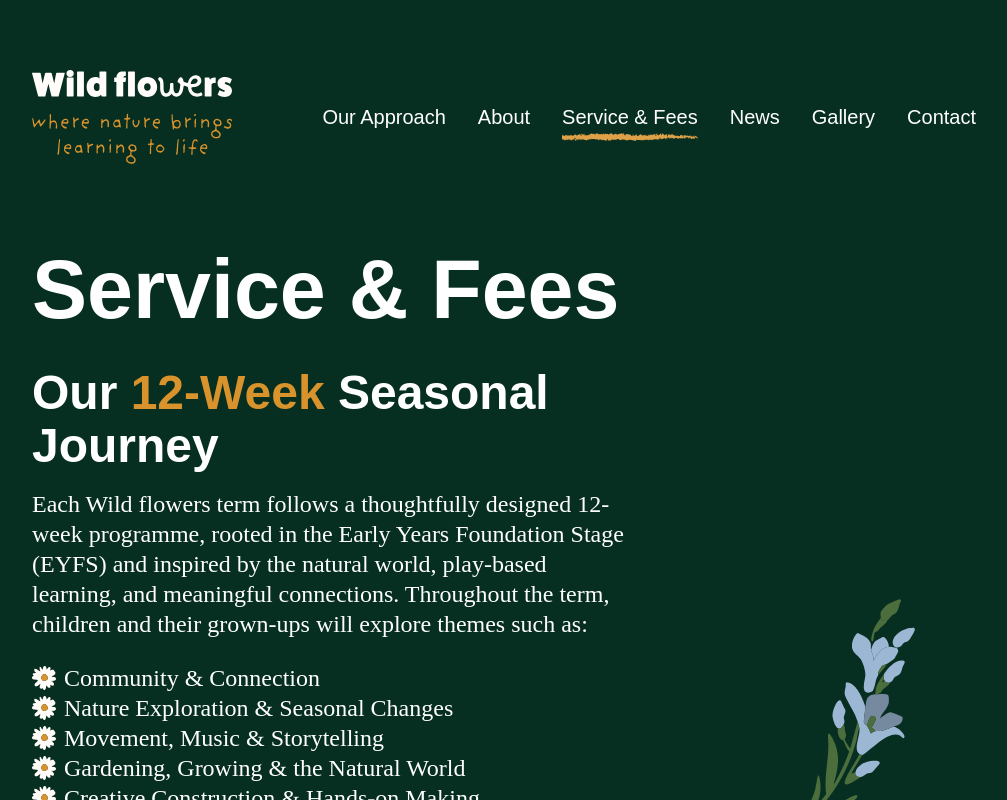
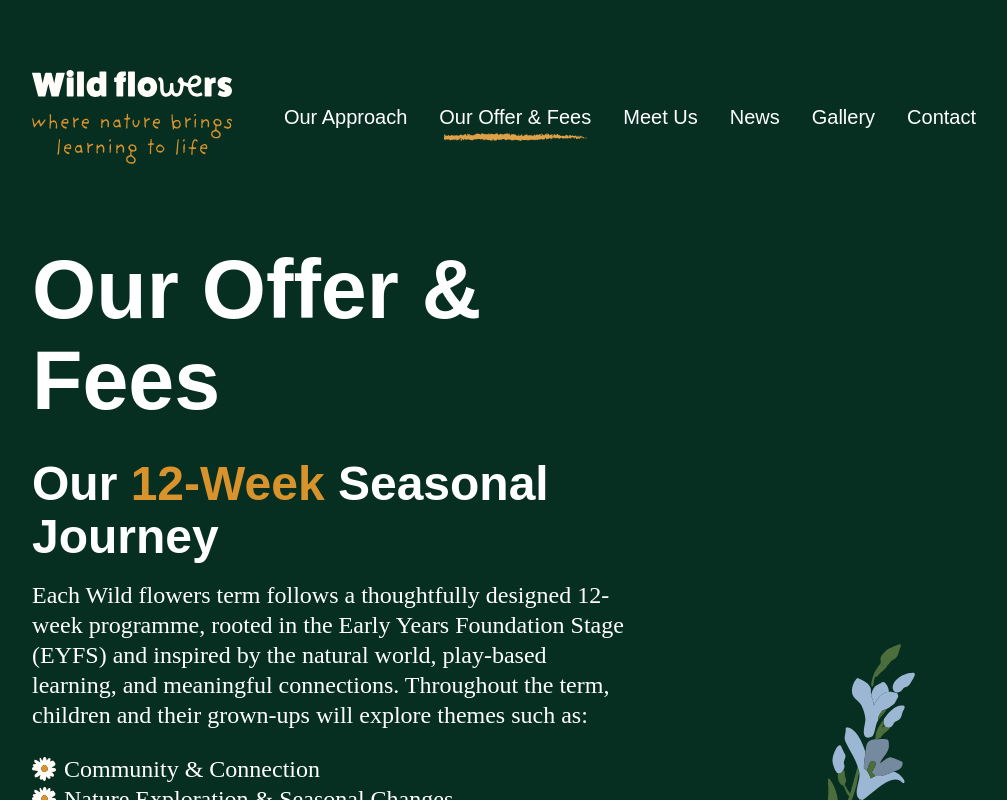
Before and after one commit to nick980v/wildflowers, a Next.js app: page /fees in a window 1280 px wide. Shown: the top 800 px of the page, without its empty margins (136-1143 px from the left). Built offline with nearby package versions, Linux system fonts and the light colour scheme; a web font is replaced by a local one.

Commit message:
content updates

```diff
--- a/src/app/about/page.js
+++ b/src/app/about/page.js
@@ -16,7 +16,7 @@ export default function About() {
       <div className={styles.container}>
         <div className={styles.contentContainer}>
           <h1 className={styles.heading}>
-            About <span style={{ color: "#D9932C" }}>Us</span>
+            Meet <span style={{ color: "#D9932C" }}>Us</span>
           </h1>
           <p className={styles.text}>
             Claudine is the heart behind Wild flowers – a passionate and
--- a/src/app/fees/page.js
+++ b/src/app/fees/page.js
@@ -16,7 +16,7 @@ export default function Fees() {
       <Header />
       <div className={styles.container}>
         <div className={styles.contentContainer}>
-          <h1 className={styles.heading}>Service & Fees</h1>
+          <h1 className={styles.heading}>Our Offer & Fees</h1>
           <h1 className={styles.subHeading}>
             Our <span className={styles.headingHighlight}>12-Week</span>{" "}
             Seasonal Journey
@@ -143,47 +143,37 @@ export default function Fees() {
           </div>
         </div>
       </div>
-      <div style={{ marginTop: "3rem" }}>
-        <h1 className={styles.subHeading}>The Offer</h1>
-        <p className={styles.text}>
-          Our creative, nature-inspired sessions follow a carefully designed
-          12-week program, rooted in the Early Years Foundation Stage (EYFS)
-          curriculum. Through hands-on experiences, storytelling, movement, and
-          outdoor play, children are encouraged to develop confidence,
-          independence, and a deep love for learning at their own pace and in
-          their own unique way.
-        </p>
       <div className={styles.container}>
         <div>
           <h1 className={styles.subHeading}>Fees</h1>
           <p className={styles.text}>
             Each 2.5 hour Wild flowers session is{" "}
-              <span style={{ color: "#D9932C" }}>£15</span>, and this fee
-              includes all the resources required for an engaging and creative
-              experience. Adults attend for free, making it a wonderful
-              opportunity to connect, play, and explore alongside your child.
+            <span style={{ color: "#D9932C" }}>£15</span>, and this fee includes
+            all the resources required for an engaging and creative experience.
+            Adults attend for free, making it a wonderful opportunity to
+            connect, play, and explore alongside your child.
           </p>
           <p className={styles.text}>
             Bringing more than one little explorer? Get in touch to find out
             about our sibling offers!
           </p>
           <p className={styles.text}>
-              Parents have the flexibility to pay as they go or to prepay
-              sessions upfront. If you choose the prepayment option, you&apos;ll
-              receive a <span style={{ color: "#D9932C" }}>10% discount</span>{" "}
-              along with a free welcome pack—which includes a Wild flowers
-              drawstring bag, a name tag, a magnifying glass, and many
-              surprises! For families who prefer to pay weekly, the welcome pack
-              is available for <span style={{ color: "#D9932C" }}>£15</span>.
+            Parents have the flexibility to pay as they go or to prepay sessions
+            upfront. If you choose the prepayment option, you&apos;ll receive a{" "}
+            <span style={{ color: "#D9932C" }}>10% discount</span> along with a
+            free welcome pack—which includes a Wild flowers drawstring bag, a
+            name tag, a magnifying glass, and many surprises! For families who
+            prefer to pay weekly, the welcome pack is available for{" "}
+            <span style={{ color: "#D9932C" }}>£15</span>.
           </p>
           <p className={styles.text}>
             Additionally, our lunchtime session is offered at{" "}
-              <span style={{ color: "#D9932C" }}>£5</span> per child, providing
-              a wonderful opportunity for extra community connection
+            <span style={{ color: "#D9932C" }}>£5</span> per child, providing a
+            wonderful opportunity for extra community connection
           </p>
           <p className={styles.text}>
-              For queries relating to fees and payment, please get in touch
-              using the details provided on our{" "}
+            For queries relating to fees and payment, please get in touch using
+            the details provided on our{" "}
             <Link
               href="/contact"
               style={{ color: "#D9932C", textDecoration: "none" }}
@@ -201,7 +191,6 @@ export default function Fees() {
           className={styles.lavender}
         />
       </div>
-      </div>
       <Footer />
     </main>
   );
--- a/src/components/Header.js
+++ b/src/components/Header.js
@@ -144,13 +144,13 @@ const Header = () => {
           </NavLink>
         </li>
         <li>
-          <NavLink href="/about" $isActive={pathname === "/about"}>
-            <NavHeading>About</NavHeading>
+          <NavLink href="/fees" $isActive={pathname === "/fees"}>
+            <NavHeading>Our Offer & Fees</NavHeading>
           </NavLink>
         </li>
         <li>
-          <NavLink href="/fees" $isActive={pathname === "/fees"}>
-            <NavHeading>Service & Fees</NavHeading>
+          <NavLink href="/about" $isActive={pathname === "/about"}>
+            <NavHeading>Meet Us</NavHeading>
           </NavLink>
         </li>
         <li>
@@ -181,20 +181,20 @@ const Header = () => {
           <NavHeading>Our Approach</NavHeading>
         </NavLink>
         <NavLink
+          href="/fees"
+          $isActive={pathname === "/fees"}
+          $isMobile={true}
+          onClick={() => setIsMenuOpen(false)}
+        >
+          <NavHeading>Our Offer & Fees</NavHeading>
+        </NavLink>
+        <NavLink
           href="/about"
           $isActive={pathname === "/about"}
           $isMobile={true}
           onClick={() => setIsMenuOpen(false)}
         >
-          <NavHeading>About</NavHeading>
-        </NavLink>
-        <NavLink
-          href="/fees"
-          $isActive={pathname === "/fees"}
-          $isMobile={true}
-          onClick={() => setIsMenuOpen(false)}
-        >
-          <NavHeading>Service & fees</NavHeading>
+          <NavHeading>Meet Us</NavHeading>
         </NavLink>
         <NavLink
           href="/news"
```
Lines whose indentation alone changed are shown as unchanged.
